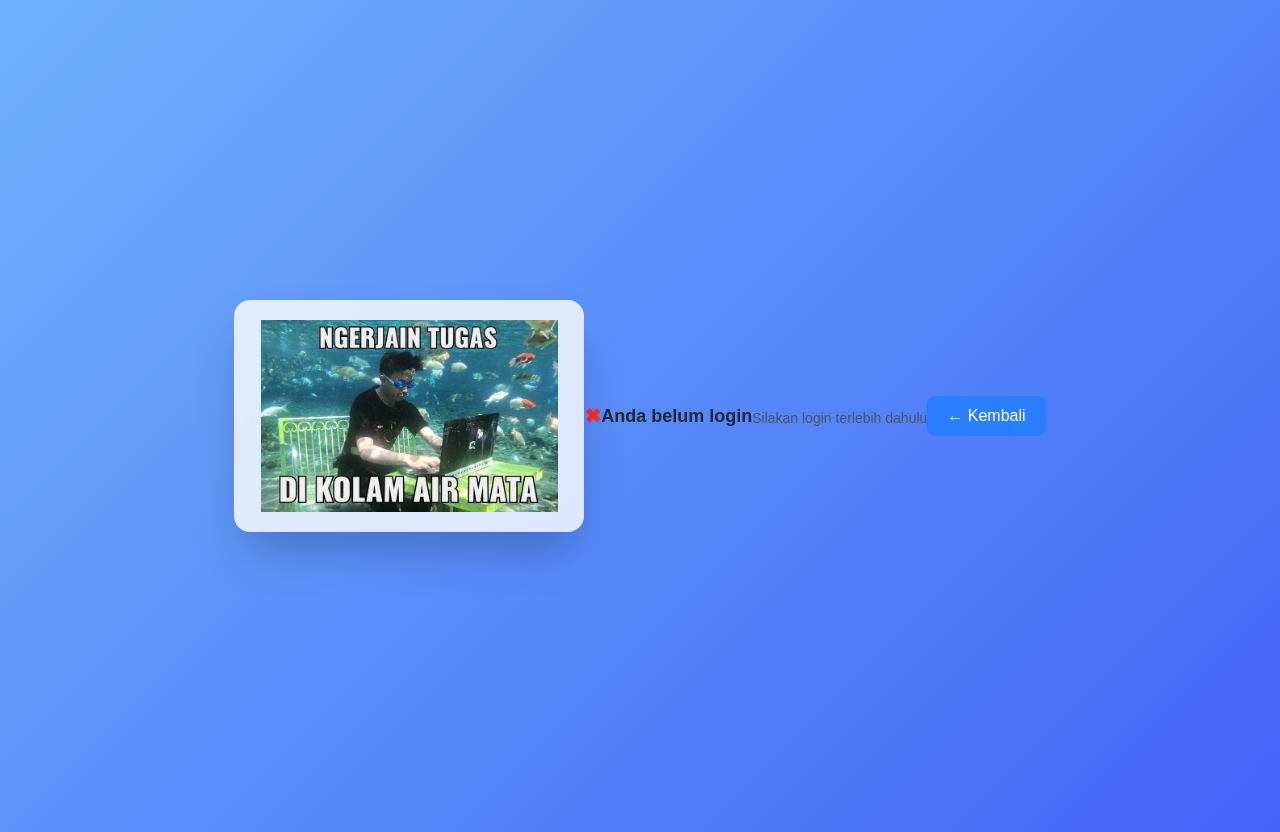
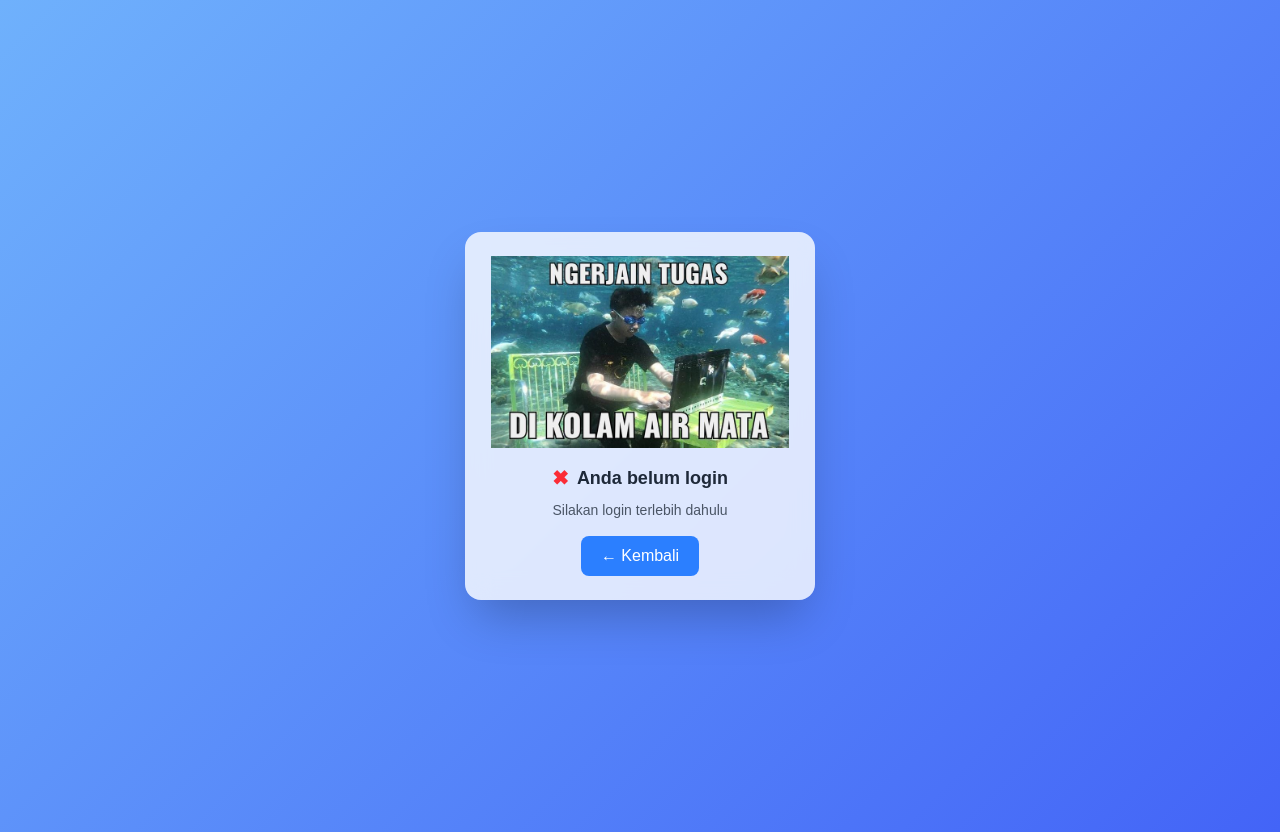
Before and after one commit to pratisthanatalie/UGD_05_A_2903, a Next.js app: page /auth/not-authorized in a window 1280 px wide. Built offline with nearby package versions, Linux system fonts and the light colour scheme.

Commit message:
kelarekkkkkkkk

```diff
--- a/src/app/auth/not-authorized/page.tsx
+++ b/src/app/auth/not-authorized/page.tsx
@@ -6,25 +6,25 @@ export default function NotAuthorized() {
   const router = useRouter();
 
   return (
-    <div className="flex items-center justify-center min-h-screen bg-gradient-to-br">
-      <div className="bg-white/80 backdrop-blur-md p-5 rounded-2xl shadow-2xl w-[350px] text-center">
+    <div className="flex items-center justify-center min-h-screen">
+
+      <div className="bg-white/80 backdrop-blur-md p-6 rounded-2xl shadow-2xl w-[350px] text-center">
 
         {/* IMAGE */}
         <img
           src="/gambar.jpg"
           alt="not authorized"
-  className="w-full h-48 object-contain"
+          className="w-full h-48 object-contain mb-4"
         />
-</div>
 
         {/* TITLE */}
-  <h2 className="text-lg font-semibold text-gray-800 flex">
+        <h2 className="text-lg font-semibold text-gray-800 flex justify-center items-center gap-2">
           <span className="text-red-500 text-xl">✖</span>
           Anda belum login
         </h2>
 
         {/* SUBTEXT */}
-  <p className="text-sm text-gray-600 mt-1">
+        <p className="text-sm text-gray-600 mt-2">
           Silakan login terlebih dahulu
         </p>
 
@@ -32,11 +32,13 @@ export default function NotAuthorized() {
         <button
           onClick={() => router.push('/auth/login')}
           type="button"
-    className="bg-blue-500 text-white px-5 py-2 rounded-lg flex items-center justify-center gap-2 mx-auto hover:bg-blue-700 transition"
+          className="mt-4 bg-blue-500 text-white px-5 py-2 rounded-lg flex items-center justify-center gap-2 mx-auto hover:bg-blue-700 transition"
         >
           ← Kembali
         </button>
 
       </div>
+
+    </div>
   );
 }
```
Lines whose indentation alone changed are shown as unchanged.
